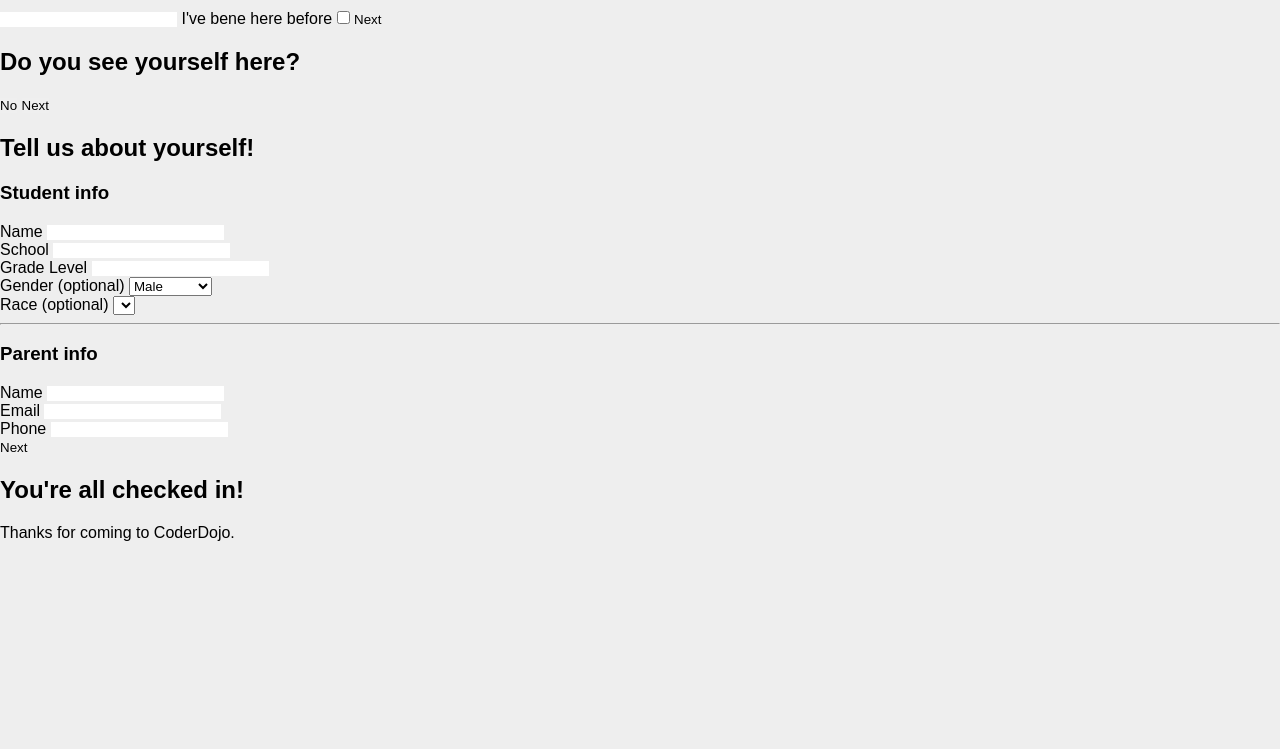
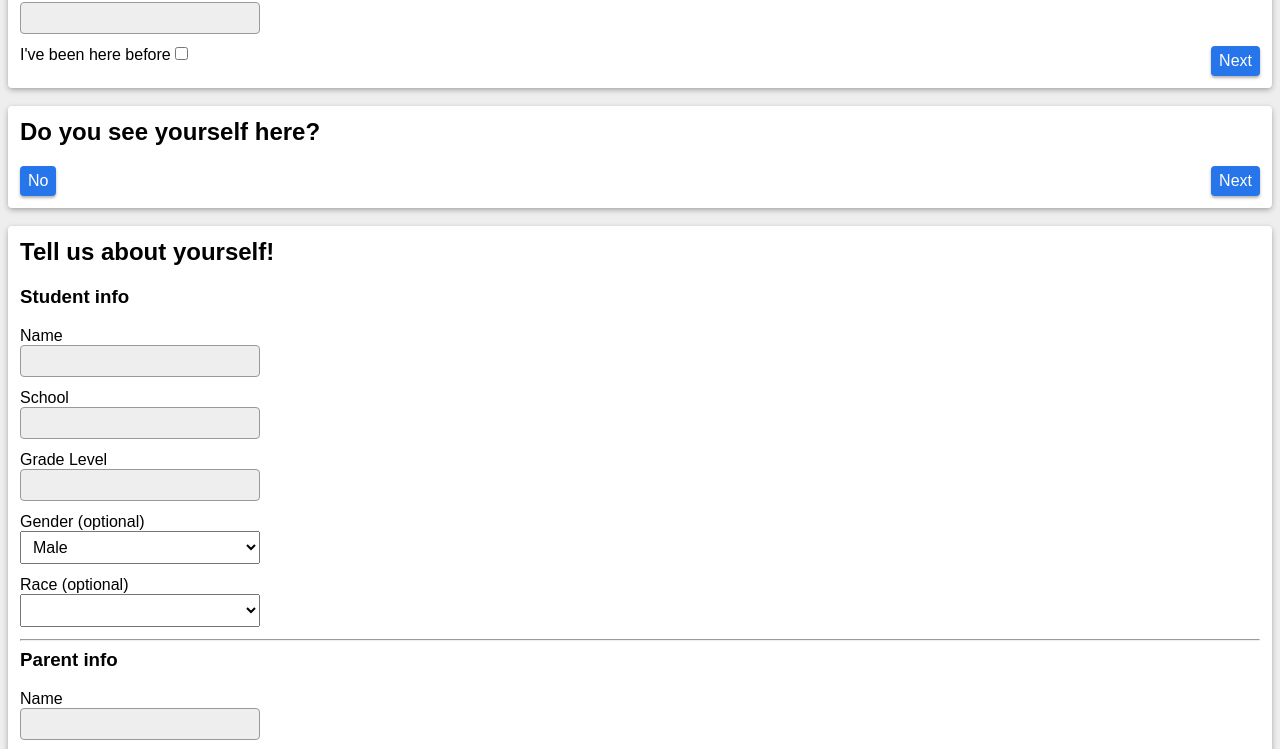
Before and after one commit to lafcoderdojo/akara, a website: page static/index.html in a window 1280 px wide. Shown: the part 128-877 px from the top of the page. Before the commit the page ends 821 px from the top, so only its background shows below. Drawn offline with Linux system fonts and the light colour scheme.

Commit message:
Some basic styles and typo fixes

```diff
--- a/static/css/main.css
+++ b/static/css/main.css
@@ -1,3 +1,4 @@
+/* RESETS */
 html,
 body,
 img,
@@ -20,3 +21,65 @@ input,
 button {
     font-family: sans-serif;
 }
+h1,
+h2,
+h3,
+h4,
+p,
+q {
+    margin-top: 0; /* flow unidirectionally */
+}
+
+/* LAYOUT */
+main {
+    maz-width: 700px;
+    margin: 0 auto;
+    padding: 12px 8px;
+}
+.card {
+    background: #fff;
+    box-shadow: 0 2px 6px -1px rgba(0, 0, 0, .4);
+    border-radius: 4px;
+    padding: 12px;
+    margin-bottom: 18px;
+    overflow: hidden; /* for floated elements to be contained */
+}
+input {
+    background: #eee;
+    border-radius: 4px;
+    border: 1px solid #999;
+}
+select,
+input[type=text],
+input[type=tel],
+input[type=email],
+input[type=number] {
+    display: block;
+    margin-bottom: 12px;
+    font-size: 1em;
+    padding: 6px 8px;
+    min-width: 240px;
+}
+.inputGroup > label {
+    margin-bottom: 8px;
+}
+button {
+    display: block;
+    background: #2775ea;
+    box-shadow: 0 2px 3px 0 rgba(0, 0, 0, .3);
+    border-radius: 4px;
+    padding: 6px 8px;
+    color: #fff;
+    font-size: 1em;
+    float: left;
+    cursor: pointer;
+}
+button:hover {
+    opacity: .7;
+}
+.nextButton {
+    float: right;
+}
+.hidden {
+    display: none;
+}
--- a/static/index.html
+++ b/static/index.html
@@ -11,14 +11,16 @@
 
   <body>
 
+    <main>
+
       <h1>Welcome to CoderDojo Strike!</h1>
 
       <div class="card step-1">
         <label for="user_name">
-      <h1>What's your name?</h1>
+          <h2>What's your name?</h2>
         </label>
         <input type="text" id="user_name" />
-    <label for="user_here_before">I've bene here before</label>
+        <label for="user_here_before">I've been here before</label>
         <input type="checkbox" id="user_here_before" />
         <button class="nextButton">Next</button>
       </div>
@@ -47,7 +49,7 @@
         </div>
         <div class="inputGroup">
           <label for="user_info_grade_level">Grade Level</label>
-      <input type="number" id="user_info_grade_level">
+          <input type="number" id="user_info_grade_level" step="1" min="1" max="12">
         </div>
         <div class="inputGroup">
           <label for="user_info_gender">Gender (optional)</label>
@@ -87,6 +89,8 @@
         <p>Thanks for coming to CoderDojo.</p>
       </div>
 
+    </main>
+
     <script src="js/main.js"></script>
   </body>
 
```
Lines whose indentation alone changed are shown as unchanged.
